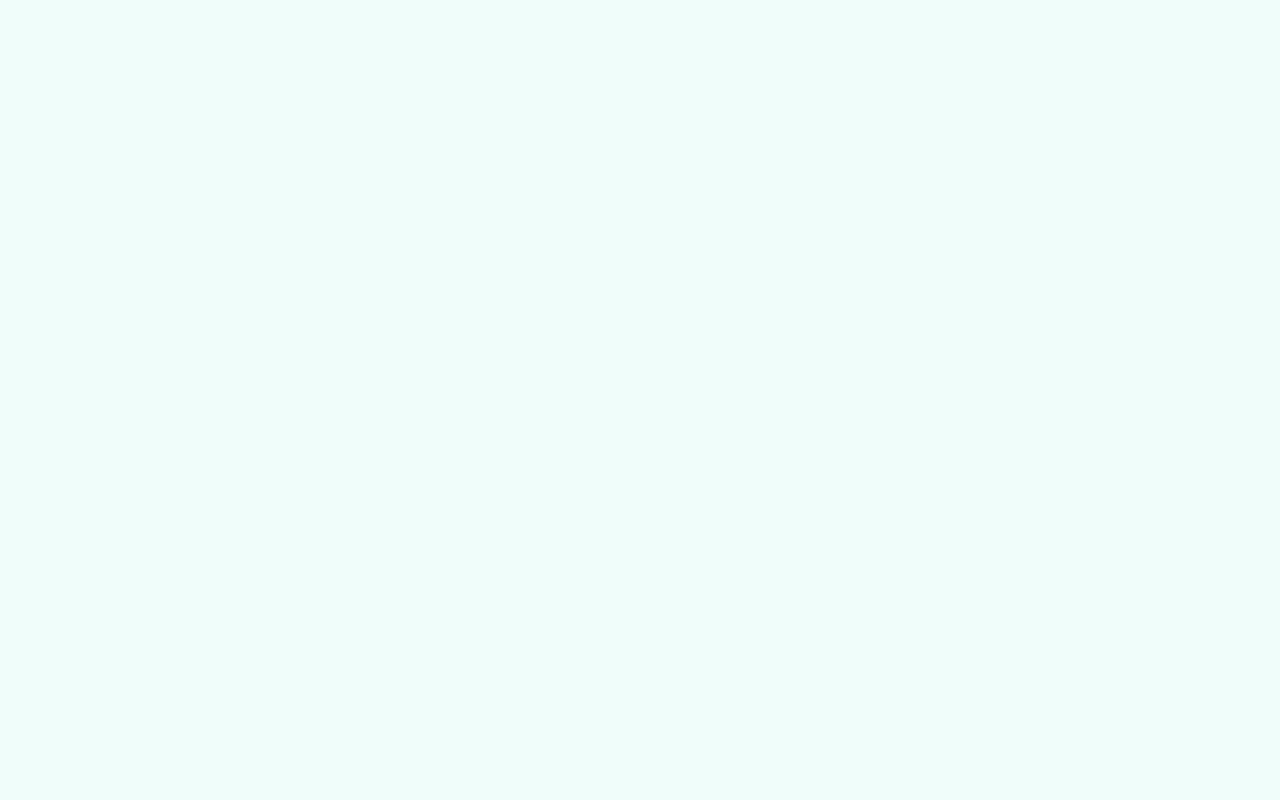
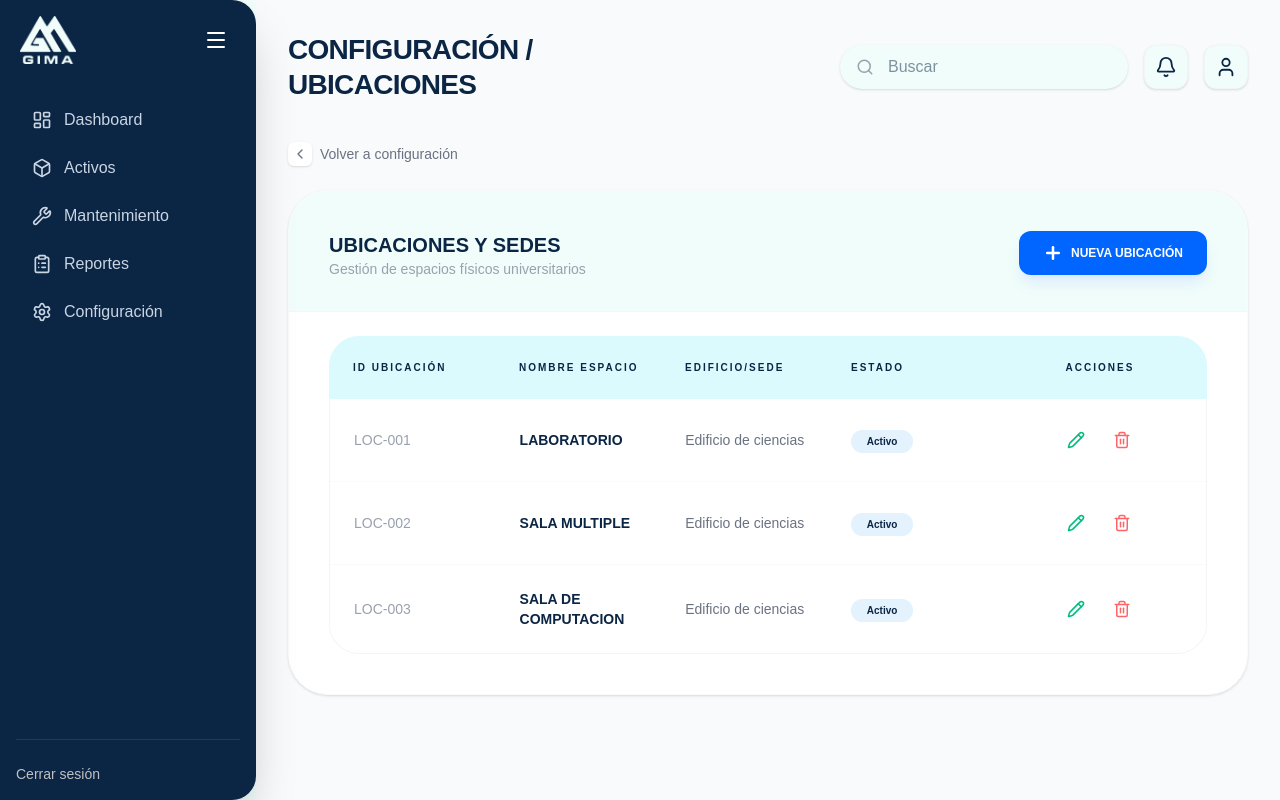
Before and after one commit to g41642596-cyber/gima-project, a Next.js app: page / in a window 1280 px wide. Before the commit this address had no page. Built offline with nearby package versions, Linux system fonts and the light colour scheme; a web font is replaced by a local one.

Commit message:
feat: ajustar cabecera azul en ubicaciones

```diff
--- a/src/app/page.tsx
+++ b/src/app/page.tsx
@@ -1,5 +1,201 @@
-import { redirect } from "next/navigation";
+// Importación de íconos desde la librería lucide-react
+// Estos íconos se usan como componentes React dentro del JSX
+import { Search, Bell, User, Plus, ChevronLeft, Pencil, Trash2 } from "lucide-react";
 
-export default function Home() {
-  redirect("/reportes");
+// Componente principal de la página de Ubicaciones
+// Se exporta por defecto para que Next.js lo use como página
+export default function UbicacionesPage() {
+
+  // Arreglo de datos simulados (mock data)
+  // Representa las ubicaciones registradas en el sistema
+  const ubicaciones = [
+    { id: "LOC-001", nombre: "LABORATORIO", edificio: "Edificio de ciencias", estado: "Activo" },
+    { id: "LOC-002", nombre: "SALA MULTIPLE", edificio: "Edificio de ciencias", estado: "Activo" },
+    { id: "LOC-003", nombre: "SALA DE COMPUTACION", edificio: "Edificio de ciencias", estado: "Activo" },
+  ];
+
+  // Retorno del componente (JSX)
+  return (
+    // Contenedor principal que ocupa toda la altura de la pantalla
+    // Fondo gris claro y padding general
+    <div className="min-h-screen bg-[#F8FAFC] p-8">
+      <div className="max-w-6xl mx-auto">
+
+        {/* ================= HEADER SUPERIOR ================= */}
+        <header className="flex justify-between items-center mb-10">
+
+          {/* TÍTULOS DE LA SECCIÓN */}
+          <div>
+            {/* Título principal de navegación */}
+            <h1 className="text-[28px] font-bold text-[#0B2545] font-microgramma uppercase leading-tight tracking-tight">
+              Configuración /
+            </h1>
+
+            {/* Subtítulo de la página */}
+            <h2 className="text-[28px] font-bold text-[#0B2545] font-microgramma uppercase leading-tight tracking-tight">
+              Ubicaciones
+            </h2>
+          </div>
+
+          {/* CONTENEDOR DE BUSCADOR + ICONOS */}
+          <div className="flex items-center gap-4">
+
+            {/* ================= BUSCADOR ================= */}
+            <div className="relative font-archivo">
+              {/* Ícono de lupa dentro del input */}
+              <Search
+                className="absolute left-4 top-1/2 -translate-y-1/2 text-gray-400"
+                size={18}
+              />
+
+              {/* Campo de búsqueda */}
+              <input
+                type="text"
+                placeholder="Buscar"
+                className="
+                  pl-12 pr-6 py-2.5
+                  rounded-full
+                  border-none
+                  shadow-sm
+                  w-72
+                  focus:ring-2 focus:ring-[#0066FF]
+                  bg-[#F0FDFA]
+                  text-[#0B2545]
+                "
+              />
+            </div>
+
+            {/* ================= BOTÓN NOTIFICACIONES ================= */}
+            <button className="p-2.5 bg-[#F0FDFA] rounded-xl shadow-sm border border-gray-100 hover:bg-white transition-all">
+              <Bell size={22} className="text-[#0B2545]" />
+            </button>
+
+            {/* ================= BOTÓN USUARIO ================= */}
+            <button className="p-2.5 bg-[#F0FDFA] rounded-xl shadow-sm border border-gray-100 hover:bg-white transition-all">
+              <User size={22} className="text-[#0B2545]" />
+            </button>
+          </div>
+        </header>
+
+        {/* BOTÓN VOLVER */}
+            <button className="flex items-center gap-2 text-gray-500 mb-6 hover:text-[#0d2344] transition-colors">
+                <div className="bg-white p-1 rounded-md shadow-sm"><ChevronLeft size={16} /></div>
+                <span className="text-sm font-medium">Volver a configuración</span>
+            </button>
+
+        {/* ================= CONTENEDOR PRINCIPAL ================= */}
+        <div className="bg-white rounded-[40px] shadow-sm border border-gray-50 overflow-hidden">
+
+          {/* CABECERA DEL CONTENIDO */}
+          <div className="bg-[#F0FDFA] p-10 pb-8 border-b border-blue-50">
+          <div className="flex justify-between items-start">
+            <div>
+              {/* Título de la tabla */}
+              <h3 className="text-xl font-bold text-[#0B2545] font-microgramma uppercase">
+                Ubicaciones y sedes
+              </h3>
+
+              {/* Descripción */}
+              <p className="text-gray-400 text-sm font-archivo">
+                Gestión de espacios físicos universitarios
+              </p>
+            </div>
+
+            {/* BOTÓN PARA CREAR UNA NUEVA UBICACIÓN */}
+            <button className="
+              bg-[#0066FF]
+              text-white
+              px-6 py-3
+              rounded-xl
+              flex items-center gap-2
+              hover:bg-[#0052cc]
+              transition-all
+              shadow-lg shadow-blue-100
+              font-microgramma
+              text-xs font-bold uppercase
+            ">
+              <Plus size={20} strokeWidth={3} />
+              Nueva ubicación
+            </button>
+          </div>
+          </div>
+
+          {/* ================= TABLA ================= */}
+          <div className="p-10 pt-6">
+          <div className="w-full">
+
+            {/* CABECERA DE LA TABLA */}
+            <div className="
+              grid grid-cols-5
+              bg-[#DAFAFE]
+              p-6
+              rounded-t-[30px]
+              text-[#0B2545]
+              font-microgramma
+              font-bold
+              text-[10px]
+              uppercase
+              tracking-[0.2em]
+            ">
+              <span>ID Ubicación</span>
+              <span>Nombre Espacio</span>
+              <span>Edificio/Sede</span>
+              <span>Estado</span>
+              <span className="text-center">Acciones</span>
+            </div>
+
+            {/* CUERPO DE LA TABLA */}
+            <div className="border-x border-b border-gray-100 rounded-b-[30px] overflow-hidden font-archivo">
+
+              {/* Iteración sobre el arreglo de ubicaciones */}
+              {ubicaciones.map((loc, index) => (
+                <div
+                  key={index}
+                  className="
+                    grid grid-cols-5
+                    items-center
+                    p-6
+                    bg-white
+                    border-b border-gray-50
+                    last:border-0
+                    hover:bg-gray-50/50
+                  "
+                >
+                  {/* ID */}
+                  <span className="text-sm text-gray-400 font-medium">{loc.id}</span>
+
+                  {/* Nombre */}
+                  <span className="text-sm font-bold text-[#0B2545]">{loc.nombre}</span>
+
+                  {/* Edificio */}
+                  <span className="text-sm text-gray-500">{loc.edificio}</span>
+
+                  {/* Estado */}
+                  <div>
+                    <span className="bg-[#E3F2FD] text-[#0B2545] px-4 py-1.5 rounded-full text-[10px] font-bold">
+                      {loc.estado}
+                    </span>
+                  </div>
+
+                  {/* BOTONES DE ACCIÓN */}
+                  <div className="flex justify-center gap-3">
+                    {/* Editar */}
+                    <button className="p-2 text-emerald-500 hover:bg-emerald-50 rounded-lg transition-colors">
+                      <Pencil size={18} />
+                    </button>
+
+                    {/* Eliminar */}
+                    <button className="p-2 text-red-400 hover:bg-red-50 rounded-lg transition-colors">
+                      <Trash2 size={18} />
+                    </button>
+                  </div>
+                </div>
+              ))}
+            </div>
+          </div>
+          </div>
+        </div>
+      </div>
+    </div>
+  );
 }
```
